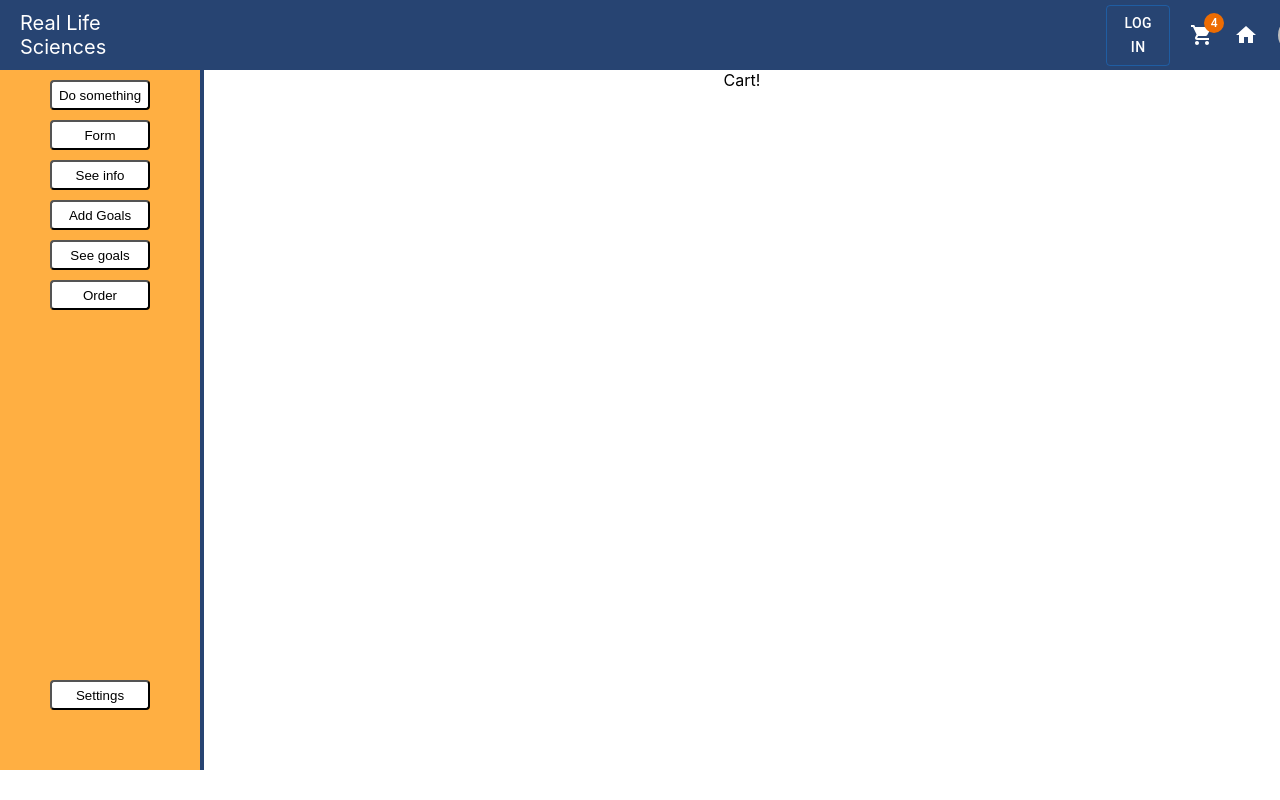
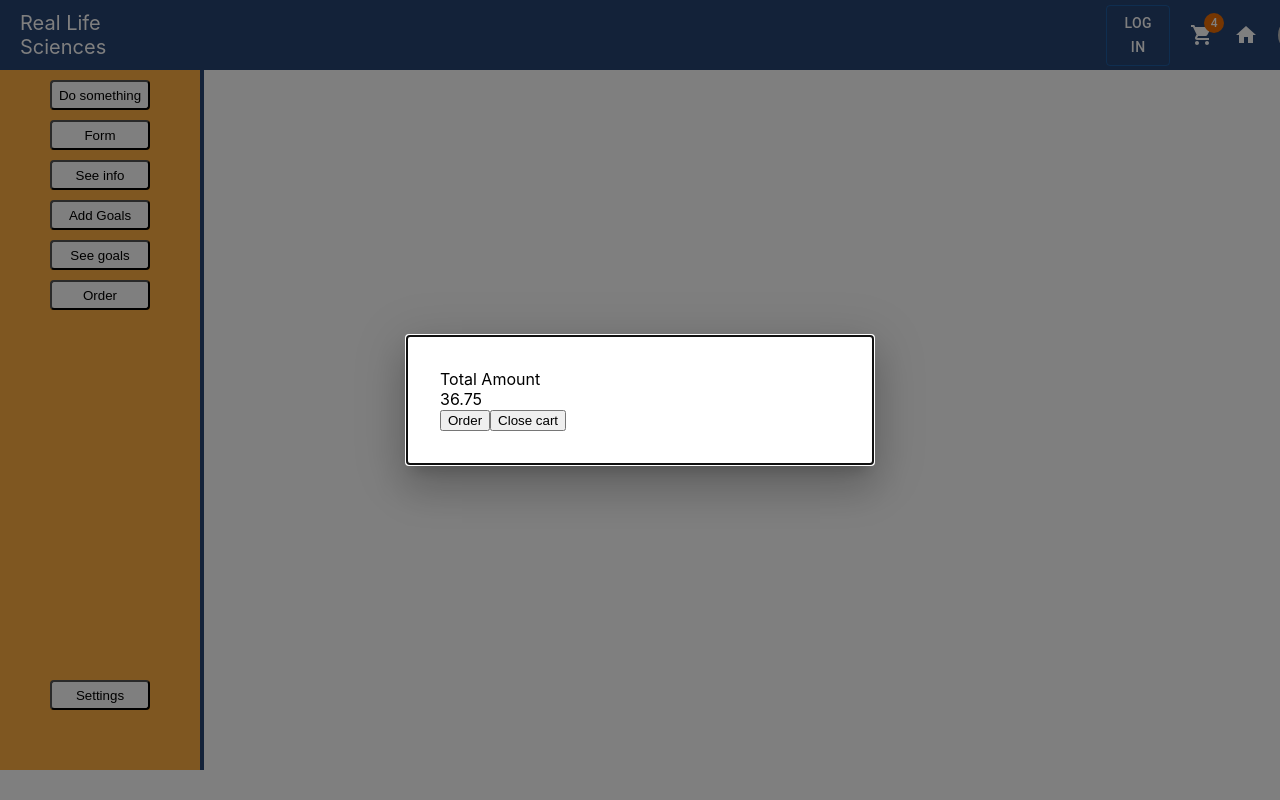
Before and after one commit to MunteanAndra/VSP-App, a React (Create React App) app: page /Cart in a window 1280 px wide. Shown: the top 800 px of the page. Built offline with nearby package versions, Linux system fonts and the light colour scheme.

Commit message:
Added a modal for cart

```diff
--- a/public/index.html
+++ b/public/index.html
@@ -28,6 +28,7 @@
   </head>
   <body>
     <noscript>You need to enable JavaScript to run this app.</noscript>
+    <div id="overlays"></div>
     <div id="root"></div>
     <!--
       This HTML file is a template.
--- a/src/Components/Cart.js
+++ b/src/Components/Cart.js
@@ -1,8 +1,40 @@
 import './CartStyle.css';
+import Modal from '@mui/material/Modal';
+import Box from '@mui/material/Box';
+import {useState} from 'react';
 
-const Cart = () => {
+const style = {
+  position: 'absolute',
+  top: '50%',
+  left: '50%',
+  transform: 'translate(-50%, -50%)',
+  width: 400,
+  bgcolor: 'background.paper',
+  border: '2px solid #000',
+  boxShadow: 24,
+  p: 4,
+};
+
+const Cart = (props) => {
+
+    const [open, setOpen] = useState(false);
+    const handleOpen = () => setOpen(true);
+    const handleClose = () => setOpen(false);
+
     return(
-        <div className="cart_text"> Cart! </div>
+        <Modal open={handleOpen} onClose={handleClose} >
+            <Box sx={style} className="cart_text">
+                <div className="amount">
+                    <div> Total Amount </div>
+                    <div> 36.75 </div>
+                </div>
+                <div className="actions">
+                    <button>Order</button>
+                    <button>Close cart</button>
+                </div>
+            </Box>
+        </Modal>
+
     );
 }
 
--- a/src/Components/Navbar.js
+++ b/src/Components/Navbar.js
@@ -8,7 +8,7 @@ import Avatar from '@mui/material/Avatar';
 import ShoppingCartIcon from '@mui/icons-material/ShoppingCart';
 import Badge from '@mui/material/Badge';
 
-const Navbar = () => {
+const Navbar = (props) => {
 
     let navigateToLogIn = useNavigate('');
     let navigateToHome = useNavigate();
@@ -49,7 +49,7 @@ const Navbar = () => {
             <div className='navbar_items'> Real Life Sciences </div>
             <CustomButton type="submit" variant="outlined" onClick={clickHandlerLogin}> Log in </CustomButton>
             <Badge badgeContent={4} color="warning">
-                <ShoppingCartIcon className="cart" onClick={clickHandlerCart}/>
+                <ShoppingCartIcon onClick={props.handleOpen} className="cart" onClick={clickHandlerCart}/>
             </Badge>
             <HomeIcon className="home" onClick={clickHandlerHome}/>
             <Avatar className="avatar" sx={{ bggcolor: deepOrange[500], width: 36, height: 36 }} onClick={clickHandlerProfile}> AM </Avatar>
```
